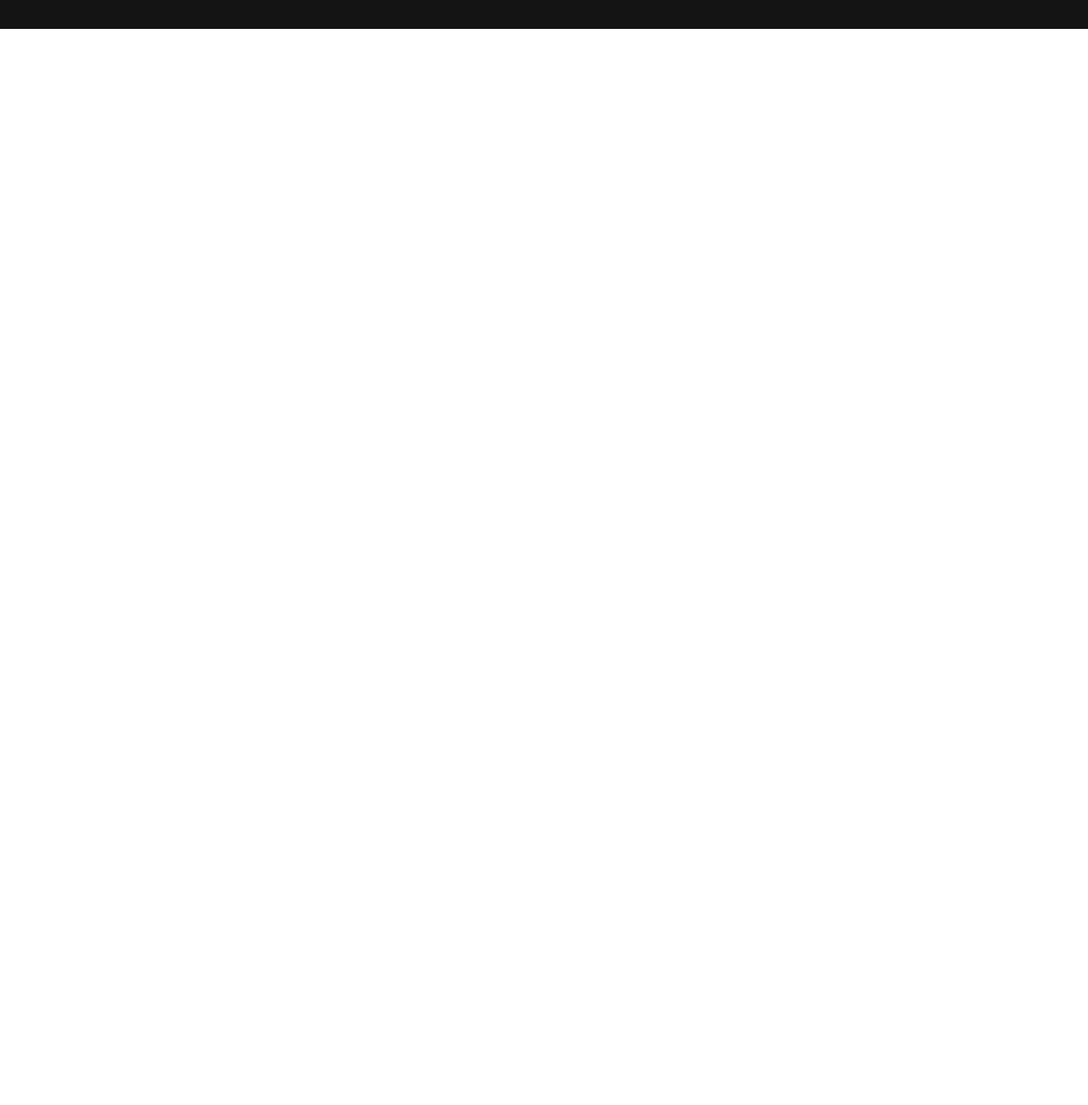
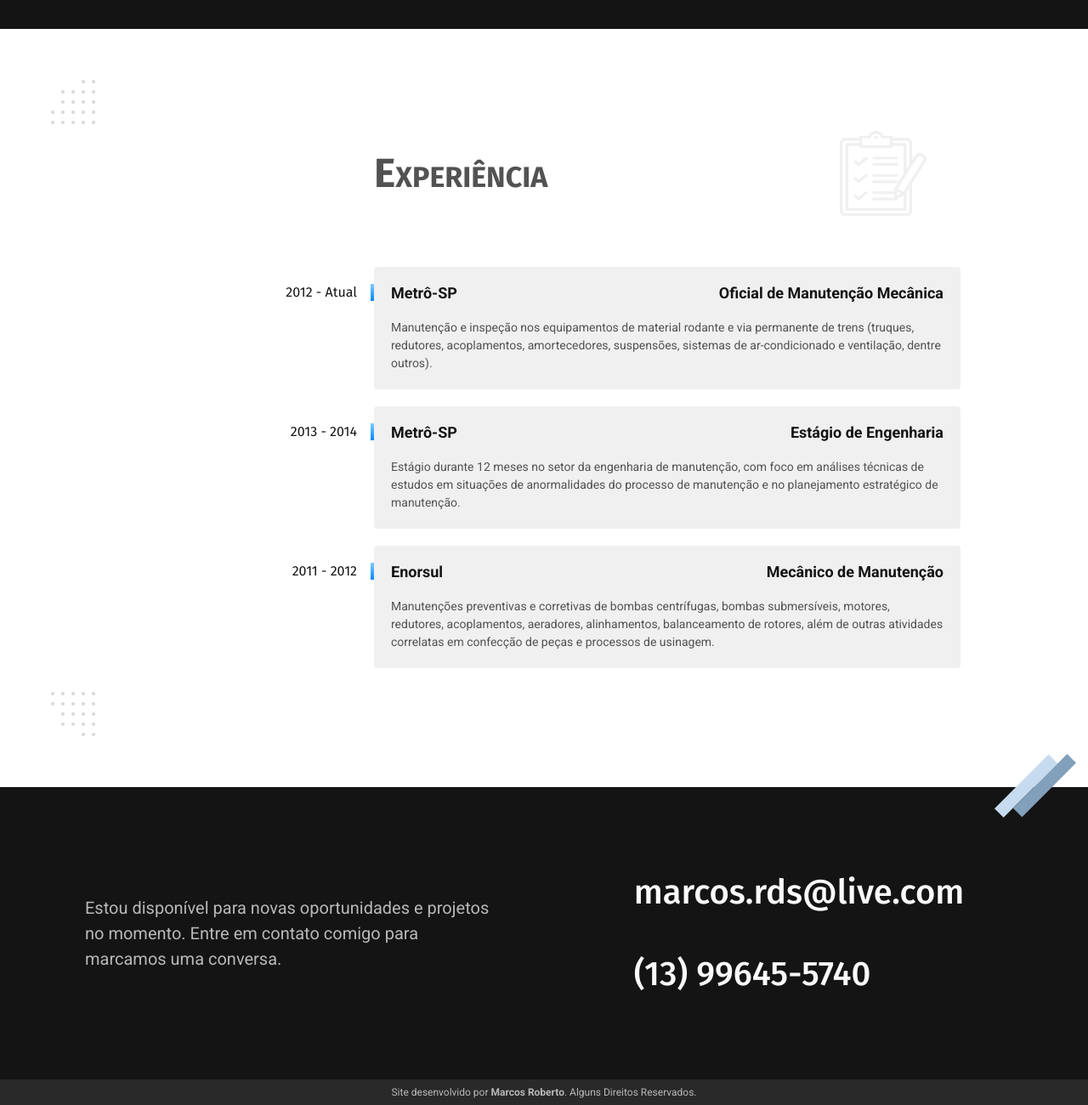
Before and after one commit to marcos-rds/portfolio, a plain HTML site: page index.html in a window 1280 px wide. Shown: the part 2081-3381 px from the top of the page at 85% size. Before the commit the page ends 2115 px from the top, so only its background shows below. Drawn offline with Linux system fonts and the light colour scheme.

Commit message:
atualizacao

```diff
--- /dev/null
+++ b/css/contato.css
@@ -0,0 +1,37 @@
+#fundo3 {
+  background-color: #141414;
+}
+#contato {
+  margin: 0 auto;
+  max-width: 1200px;
+  padding: 100px 40px;
+  display: grid;
+  grid-template-columns: 1fr 1fr;
+  justify-items: center;
+  align-items: center;
+  position: relative;
+}
+#contato-p {
+  font-family: "Roboto", Arial, Helvetica, sans-serif;
+  font-size: 1.25rem;
+  line-height: 1.5;
+  font-weight: 400;
+  color: #b8b8b8;
+  max-width: 480px;
+}
+#email p {
+  padding-bottom: 30px;
+}
+#dados-contato {
+  font-size: 2.5rem;
+  font-weight: 500;
+  color: #fafafa;
+}
+#contato::before {
+  content: url(../img/icones/dec-titulo.svg);
+  height: 100px;
+  width: 100px;
+  position: absolute;
+  top: -50px;
+  right: 10px;
+}
--- /dev/null
+++ b/css/experiencia.css
@@ -0,0 +1,80 @@
+#experiencia {
+  max-width: 1200px;
+  margin: 0 auto;
+  display: grid;
+  grid-template-columns: 1fr 2fr;
+  padding: 120px 40px;
+  position: relative;
+}
+#exp-intro {
+  max-width: 650px;
+  grid-column: 2;
+  display: flex;
+  justify-content: space-between;
+  align-items: center;
+  margin-bottom: 60px;
+}
+.box-cargo {
+  max-width: 650px;
+  background-color: #f0f0f0;
+  border-radius: 4px;
+  padding: 20px;
+  margin-bottom: 20px;
+}
+.empresa-cargo {
+  display: flex;
+  justify-content: space-between;
+}
+#experiencia h3 {
+  padding-bottom: 20px;
+  font-family: "Roboto", Arial, Helvetica, sans-serif;
+  font-size: 1.125rem;
+  font-weight: 700;
+  color: #141414;
+  position: relative;
+}
+#experiencia h4 {
+  padding-bottom: 20px;
+  font-family: "Roboto", Arial, Helvetica, sans-serif;
+  font-size: 1.125rem;
+  font-weight: 700;
+  color: #141414;
+}
+.box-cargo p {
+  font-family: "Roboto", Arial, Helvetica, sans-serif;
+  font-weight: 400;
+  font-size: 0.875rem;
+  line-height: 1.5;
+  color: #525252;
+}
+#experiencia span {
+  grid-column: 1;
+  justify-self: end;
+  padding: 20px 20px;
+}
+#experiencia h3::before {
+  content: "";
+  display: block;
+  width: 4px;
+  height: 20px;
+  background-image: linear-gradient(to bottom, #82ccff, #0088ff);
+  position: absolute;
+  top: 0px;
+  left: -24px;
+}
+section#experiencia::before {
+  content: url(../img/icones/top-left.svg);
+  width: 53px;
+  height: 52px;
+  position: absolute;
+  top: 60px;
+  left: 60px;
+}
+section#experiencia::after {
+  content: url(../img/icones/bottom-left.svg);
+  width: 53px;
+  height: 52px;
+  position: absolute;
+  bottom: 60px;
+  left: 60px;
+}
--- /dev/null
+++ b/css/footer.css
@@ -0,0 +1,16 @@
+footer {
+  background-color: #292929;
+  text-align: center;
+  height: 30px;
+  font-size: 0.75rem;
+  font-family: "Roboto", Arial, Helvetica, sans-serif;
+  color: #b8b8b8;
+  display: flex;
+  align-items: center;
+  justify-content: center;
+}
+footer a {
+  color: #b8b8b8;
+  font-weight: 700;
+  text-decoration: none;
+}
--- a/css/style.css
+++ b/css/style.css
@@ -2,6 +2,9 @@
 @import "./global.css";
 @import "./introducao.css";
 @import "./formacao.css";
+@import "./experiencia.css";
+@import "./contato.css";
+@import "./footer.css";
 @import url("https://fonts.googleapis.com/css2?family=Roboto:wght@400;500;700&display=swap");
 @import url("https://fonts.googleapis.com/css2?family=Fira+Sans:wght@400;500;700&display=swap");
 
--- a/index.html
+++ b/index.html
@@ -96,6 +96,50 @@
             </div>
         </section>
     </section>
+    <section id="experiencia">
+        <div id="exp-intro">
+            <h2>Experiência</h2>
+            <img src="img/icones/dec-experiencia.svg" alt="">
+        </div>
+        <span>2012 - Atual</span>
+        <div class="box-cargo">
+            <div class="empresa-cargo">
+                <h3>Metrô-SP</h3>
+                <h4>Oficial de Manutenção Mecânica</h4>
+            </div>
+            <p>Manutenção e inspeção nos equipamentos de material rodante e via permanente de trens (truques, redutores, acoplamentos, amortecedores, suspensões, sistemas de ar-condicionado e ventilação, dentre outros).</p>
+        </div>
+        <span>2013 - 2014</span>
+        <div class="box-cargo">
+            <div class="empresa-cargo">
+                <h3>Metrô-SP</h3>
+                <h4>Estágio de Engenharia</h4>
+            </div>
+            <p>Estágio durante 12 meses no setor da engenharia de manutenção, com foco em análises técnicas de estudos em situações de anormalidades do processo de manutenção e no planejamento estratégico de manutenção.</p>
+        </div>
+        <span>2011 - 2012</span>
+        <div class="box-cargo">
+            <div class="empresa-cargo">
+                <h3>Enorsul</h3>
+                <h4>Mecânico de Manutenção</h4>
+            </div>
+            <p>Manutenções preventivas e corretivas de bombas centrífugas, bombas submersíveis, motores, redutores, acoplamentos, aeradores, alinhamentos, balanceamento de rotores, além de outras atividades correlatas em confecção de peças e processos de usinagem.</p>
+        </div>
+    </section>
+    <section id="fundo3">
+        <section id="contato">
+            <div id="contato-p">
+                <p>Estou disponível para novas oportunidades e projetos no momento. Entre em contato comigo para marcamos uma conversa.</p>
+            </div>
+            <div id="dados-contato">
+                <p id="email">marcos.rds@live.com</p><br>
+                <p>(13) 99645-5740</p>
+            </div>
+        </section>
+    </section>
+    <footer>
+        <p>Site desenvolvido por <a href="https://www.linkedin.com/in/marcos-rsilva/" target="_blank">Marcos Roberto</a>. Alguns Direitos Reservados.</p>
+    </footer>
 </body>
 
 </html>
```
